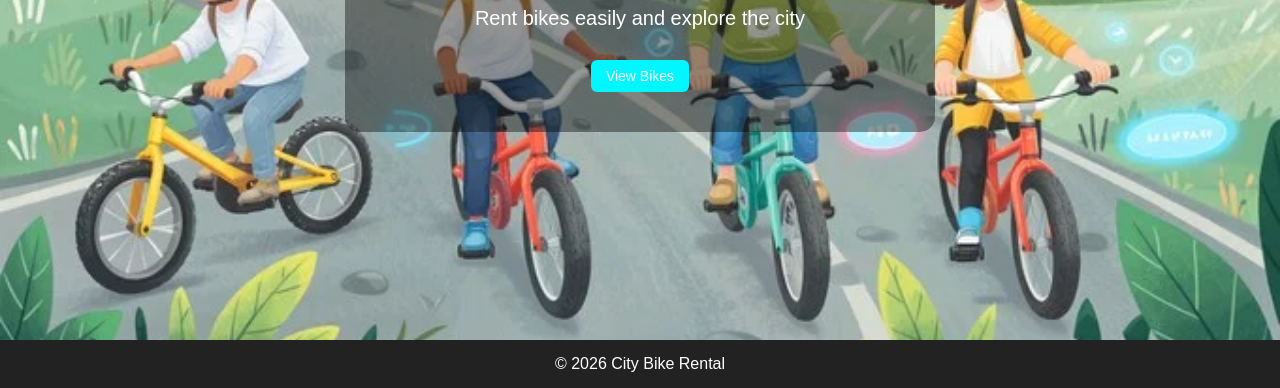
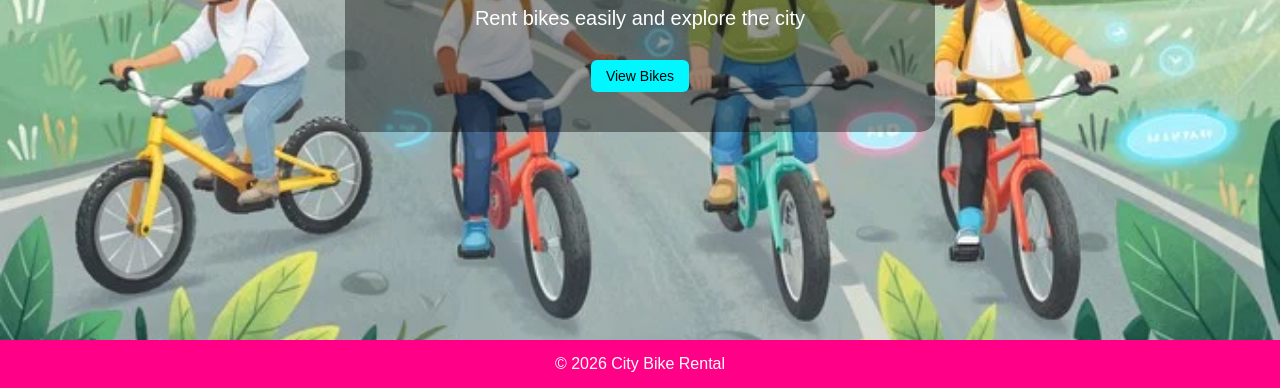
Before and after one commit to Samurdhika/bike-rental-app, a plain HTML site: page index.html in a window 1280 px wide. Shown: the part 412-800 px from the top of the page. Drawn offline with Linux system fonts and the light colour scheme.

Commit message:
style changes

```diff
--- a/style.css
+++ b/style.css
@@ -179,14 +179,14 @@ margin-top:10px;
 padding:8px 15px;
 border:none;
 background:#00F7FF;
-color:white;
+color:black;
 border-radius:6px;
 cursor:pointer;
 font-size:14px;
 }
 
 .rent-btn:hover{
-background:#00F7FF;
+background:#FF0087;
 }
 
 
@@ -232,7 +232,7 @@ background:#f5f5f5;
 /* Footer */
 
 footer{
-background:#222;
+background:#FF0087;
 color:white;
 text-align:center;
 padding:15px;
```
